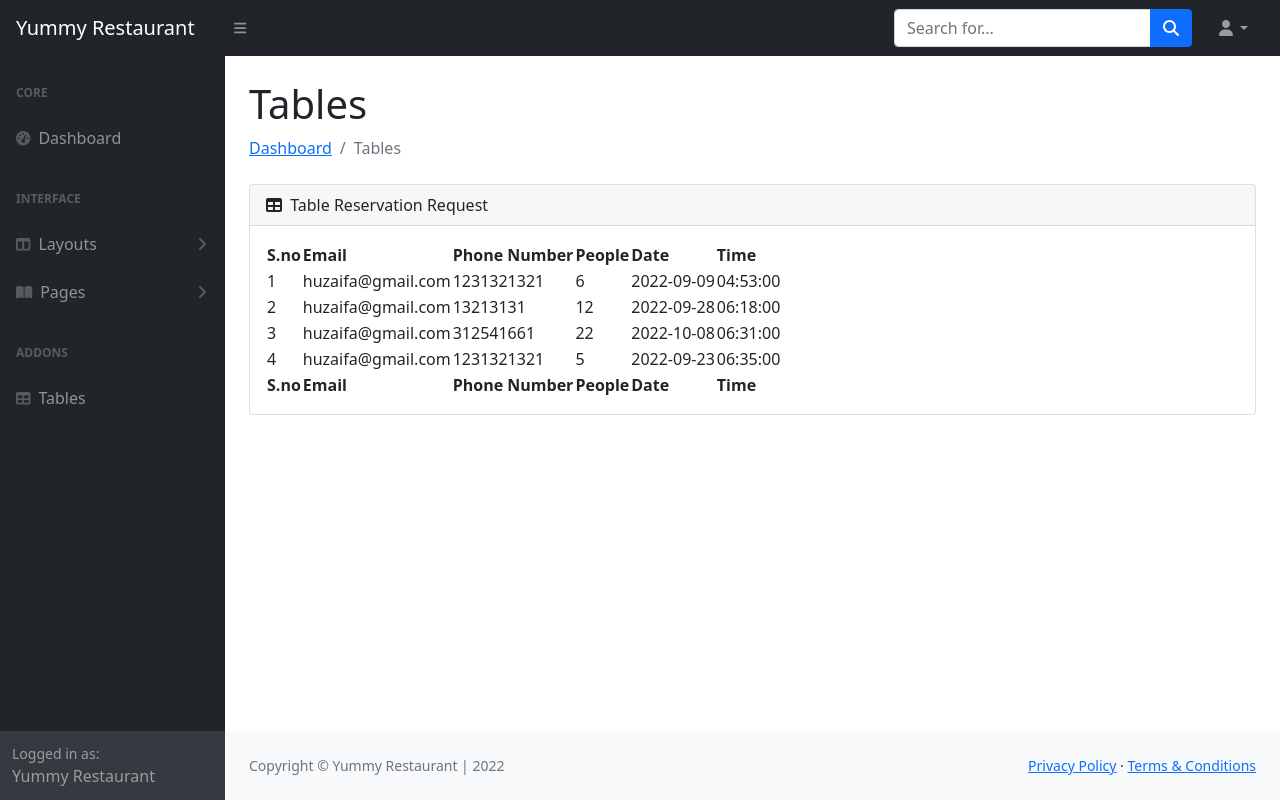
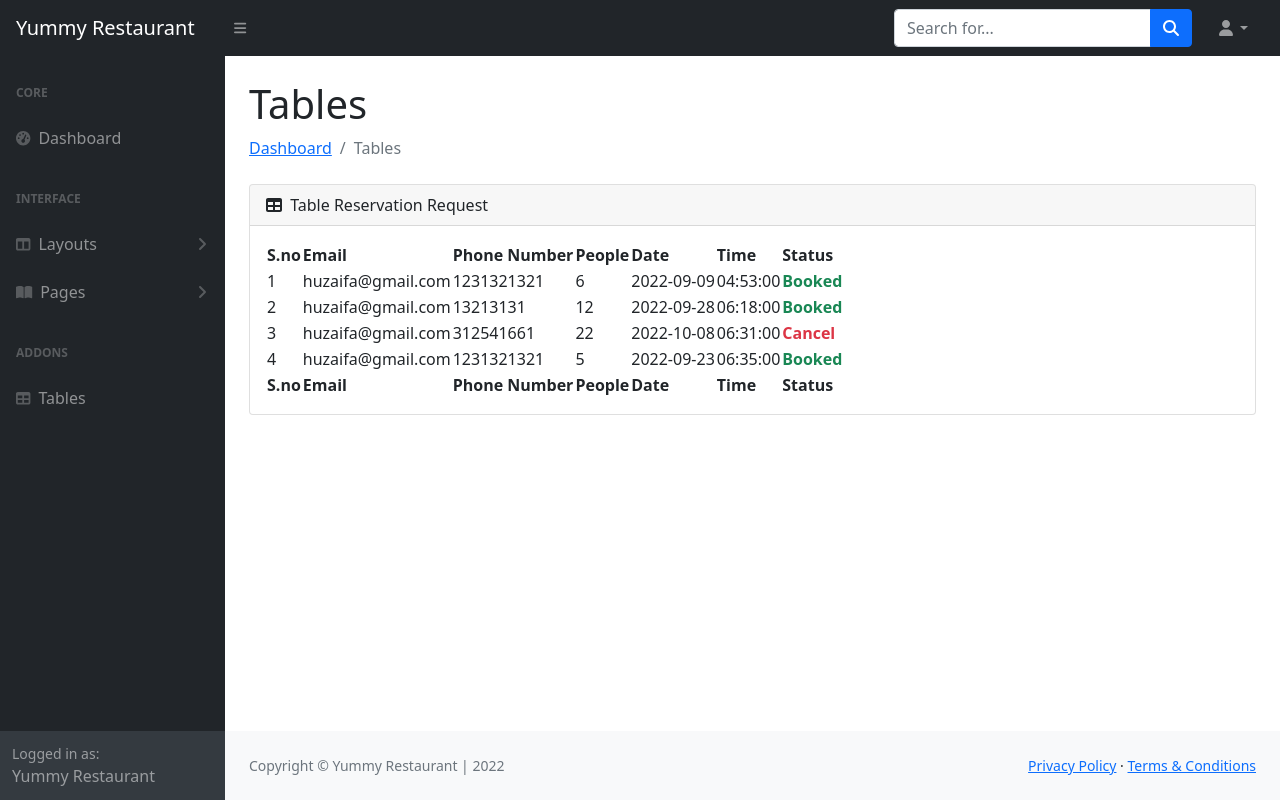
Before and after one commit to Huzaifa9181/restaurant, a PHP site: page /admin_panel/tables.php in a window 1280 px wide. Run offline with PHP 8.4, Linux system fonts and the light colour scheme; a user stored in the database is signed in; data comes from the database, SQL or seed files in the repository; some libraries are stand-ins or nearby versions.

Commit message:
Admin View  Table Reservation Functionality

```diff
--- a/admin_panel/tables.php
+++ b/admin_panel/tables.php
@@ -16,7 +16,7 @@
         <meta name="viewport" content="width=device-width, initial-scale=1, shrink-to-fit=no" />
         <meta name="description" content="" />
         <meta name="author" content="" />
-        <title>Tables - SB Admin</title>
+        <title>Table Reservation - Admin</title>
         <link href="https://cdn.jsdelivr.net/npm/simple-datatables@latest/dist/style.css" rel="stylesheet" />
         <link href="css/styles.css" rel="stylesheet" />
         <script src="https://use.fontawesome.com/releases/v6.1.0/js/all.js" crossorigin="anonymous"></script>
@@ -102,7 +102,7 @@
                             </div>
                             <div class="sb-sidenav-menu-heading">Addons</div>
 
-                            <a class="nav-link" href="tables.html">
+                            <a class="nav-link" href="tables.php">
                                 <div class="sb-nav-link-icon"><i class="fas fa-table"></i></div>
                                 Tables
                             </a>
@@ -138,6 +138,7 @@
                                             <th>People</th>
                                             <th>Date</th>
                                             <th>Time</th>
+                                            <th>Status</th>
                                         </tr>
                                     </thead>
                                     <tfoot>
@@ -148,6 +149,7 @@
                                             <th>People</th>
                                             <th>Date</th>
                                             <th>Time</th>
+                                            <th>Status</th>
                                         </tr>
                                     </tfoot>
                                     <tbody>
@@ -157,18 +159,28 @@
                                         $result = mysqli_query($conn,$sql);
                                         $count = 1;
                                         while($data = mysqli_fetch_assoc($result)){
+
                                             echo '<tr>
                                             <td>'.$count.'</td>
                                             <td>' . $data['email'] .'</td>
                                             <td>' . $data['phone'] .'</td>
                                             <td>' . $data['people'] .'</td>
                                             <td>' . $data['date'] .'</td>
-                                            <td>' . $data['time'] .'</td>
-
-                                          </tr>';
+                                            <td>' . $data['time'] .'</td>';
+                                            if($data['table_book'] == "Cancel"){
+                                                echo '<td class="text-danger"><b>Cancel</b></td>';
+                                            }elseif($data['table_book'] == "Booked"){
+                                                echo '<td class="text-success"><b>Booked</b></td>';
+                                            }else{
+                                                echo " <td><span><a href='?approve_id=".$data['id']."' class='btn btn-success my-2 mx-2 '>Approve</a>||<a href='?cancel=".$data['id']."' class='mx-2 btn btn-danger ' >Decline</a></span></td>
+                                              </tr>";
+                                            }
                                           $count = $count +1;
                                         }
+
                                     ?>
+
+
 
                                     </tbody>
                                 </table>
@@ -196,3 +208,17 @@
         <script src="js/datatables-simple-demo.js"></script>
     </body>
 </html>
+
+<?php
+    if(isset($_GET['cancel']) && !empty($_GET['cancel']) ){
+        $id = $_GET['cancel'];
+        $sql = "UPDATE `table_reservation` SET `table_book` = 'Cancel' WHERE `id` = $id";
+        $result = mysqli_query($conn,$sql);
+    }
+
+    if(isset($_GET['approve_id']) && !empty($_GET['approve_id']) ){
+        $a_id = $_GET['approve_id'];
+        $sql = "UPDATE `table_reservation` SET `table_book` = 'Booked' WHERE `id` = $a_id";
+        $result = mysqli_query($conn,$sql);
+    }
+?>
```
